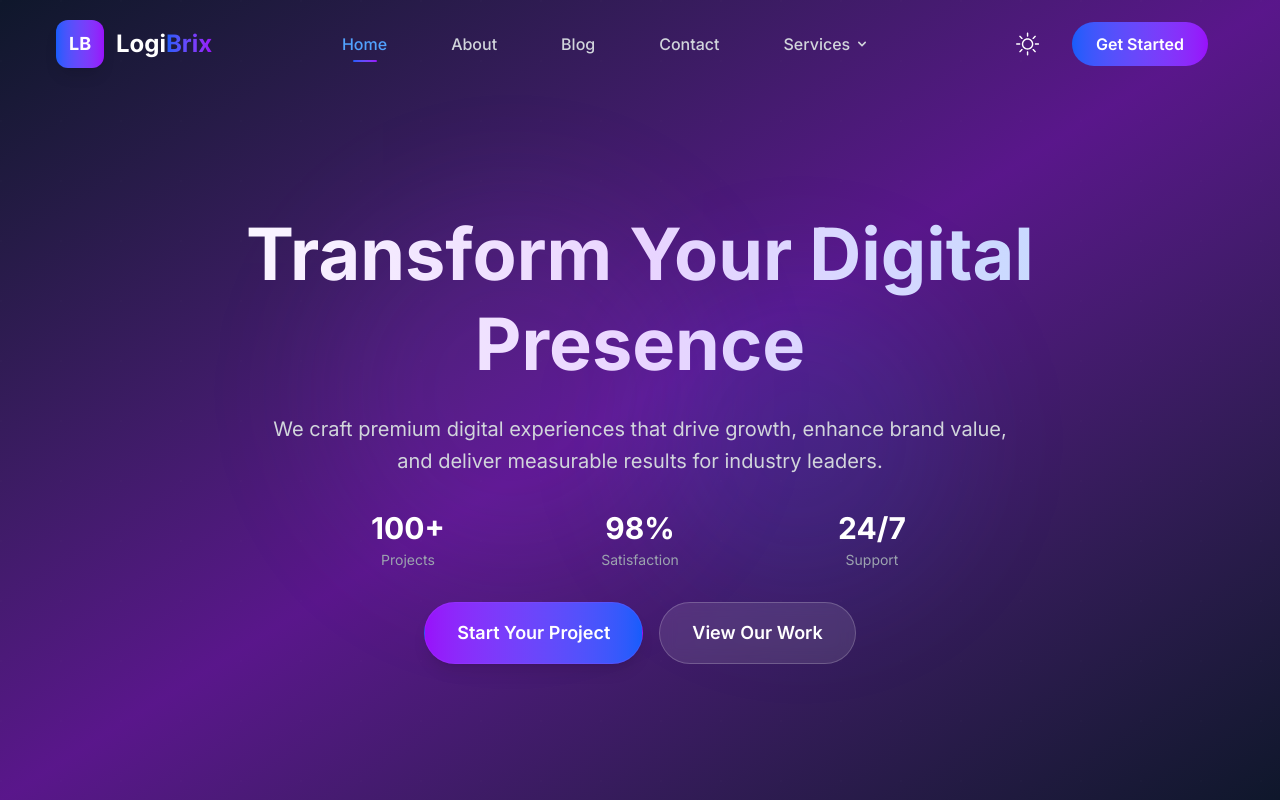
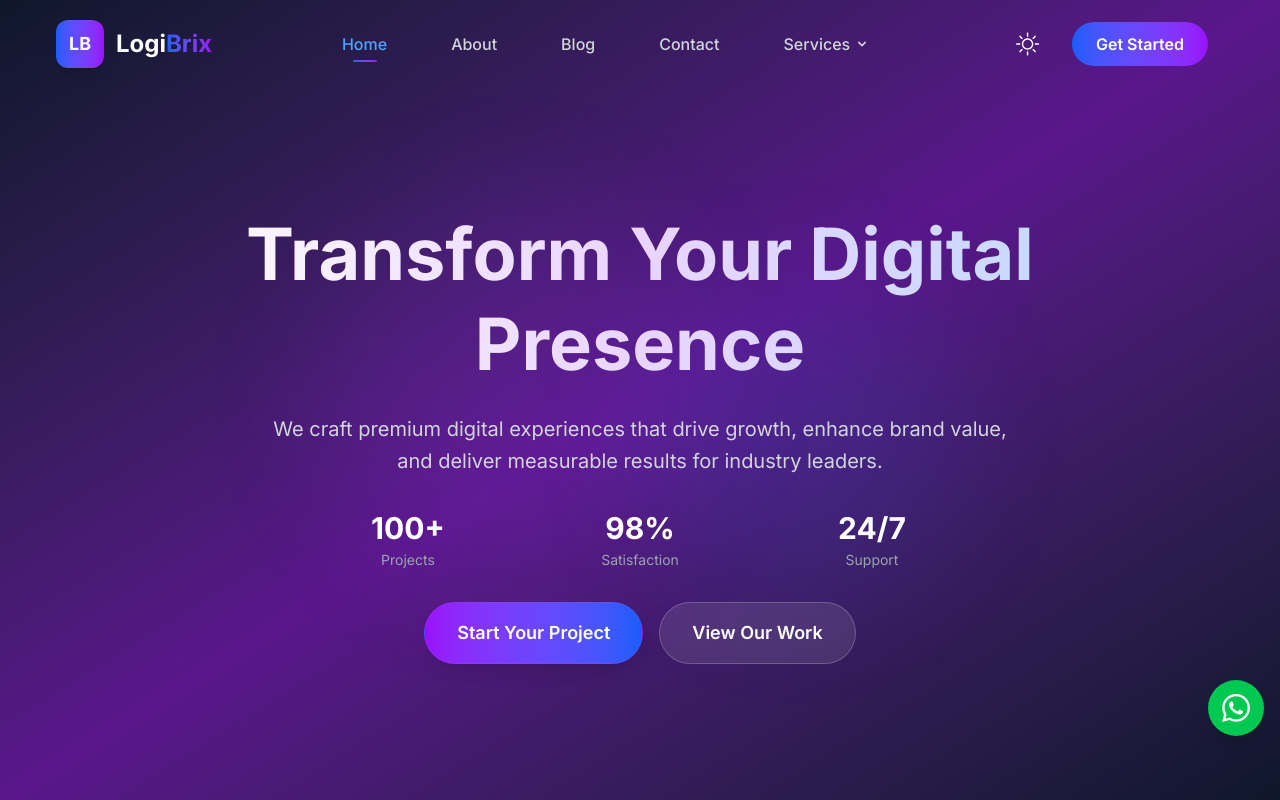
Before and after one commit to satyamgupta7/logibrix, a Next.js app: page / in a window 1280 px wide. Shown: the top 800 px of the page. Built offline with nearby package versions, Linux system fonts and the light colour scheme.

Commit message:
whatsapp integration

```diff
--- a/src/app/page.tsx
+++ b/src/app/page.tsx
@@ -113,6 +113,8 @@
   },
 };
 
+import WhatsAppFloat from "@/components/Common/WhatsAppFloat";
+
 export default function Home() {
   return (
     <>
@@ -124,6 +126,7 @@
       <Blog />
       <Testimonials />
       <Contact />
+      <WhatsAppFloat />
 
       {/* Structured Data for SEO */}
       <script
--- /dev/null
+++ b/src/components/Common/WhatsAppFloat.tsx
@@ -0,0 +1,38 @@
+"use client";
+
+const WhatsAppFloat = () => {
+  const phoneNumber = "918358952017";
+  const message = "Hi LogiBrix! I'm interested in your web development services. Can you help me?";
+
+  const handleWhatsAppClick = () => {
+    const encodedMessage = encodeURIComponent(message);
+    const whatsappUrl = `https://wa.me/${phoneNumber}?text=${encodedMessage}`;
+    window.open(whatsappUrl, '_blank');
+  };
+
+  return (
+    <>
+      <div className="fixed bottom-16 right-4 z-40 block">
+        <div className="relative">
+          <button
+            onClick={handleWhatsAppClick}
+            className="relative z-10 flex h-14 w-14 items-center justify-center rounded-full bg-green-500 shadow-lg transition-all duration-300 hover:scale-110 hover:shadow-xl hover:bg-green-600 active:scale-95"
+            aria-label="Chat on WhatsApp"
+          >
+            <svg
+              className="h-7 w-7 text-white"
+              fill="currentColor"
+              viewBox="0 0 24 24"
+            >
+              <path d="M17.472 14.382c-.297-.149-1.758-.867-2.03-.967-.273-.099-.471-.148-.67.15-.197.297-.767.966-.94 1.164-.173.199-.347.223-.644.075-.297-.15-1.255-.463-2.39-1.475-.883-.788-1.48-1.761-1.653-2.059-.173-.297-.018-.458.13-.606.134-.133.298-.347.446-.52.149-.174.198-.298.298-.497.099-.198.05-.371-.025-.52-.075-.149-.669-1.612-.916-2.207-.242-.579-.487-.5-.669-.51-.173-.008-.371-.01-.57-.01-.198 0-.52.074-.792.372-.272.297-1.04 1.016-1.04 2.479 0 1.462 1.065 2.875 1.213 3.074.149.198 2.096 3.2 5.077 4.487.709.306 1.262.489 1.694.625.712.227 1.36.195 1.871.118.571-.085 1.758-.719 2.006-1.413.248-.694.248-1.289.173-1.413-.074-.124-.272-.198-.57-.347m-5.421 7.403h-.004a9.87 9.87 0 01-5.031-1.378l-.361-.214-3.741.982.998-3.648-.235-.374a9.86 9.86 0 01-1.51-5.26c.001-5.45 4.436-9.884 9.888-9.884 2.64 0 5.122 1.03 6.988 2.898a9.825 9.825 0 012.893 6.994c-.003 5.45-4.437 9.884-9.885 9.884m8.413-18.297A11.815 11.815 0 0012.05 0C5.495 0 .16 5.335.157 11.892c0 2.096.547 4.142 1.588 5.945L.057 24l6.305-1.654a11.882 11.882 0 005.683 1.448h.005c6.554 0 11.89-5.335 11.893-11.893A11.821 11.821 0 0020.465 3.488"/>
+            </svg>
+          </button>
+
+          <div className="absolute inset-0 rounded-full bg-green-500 opacity-75 animate-ping pointer-events-none"></div>
+        </div>
+      </div>
+    </>
+  );
+};
+
+export default WhatsAppFloat;
```
